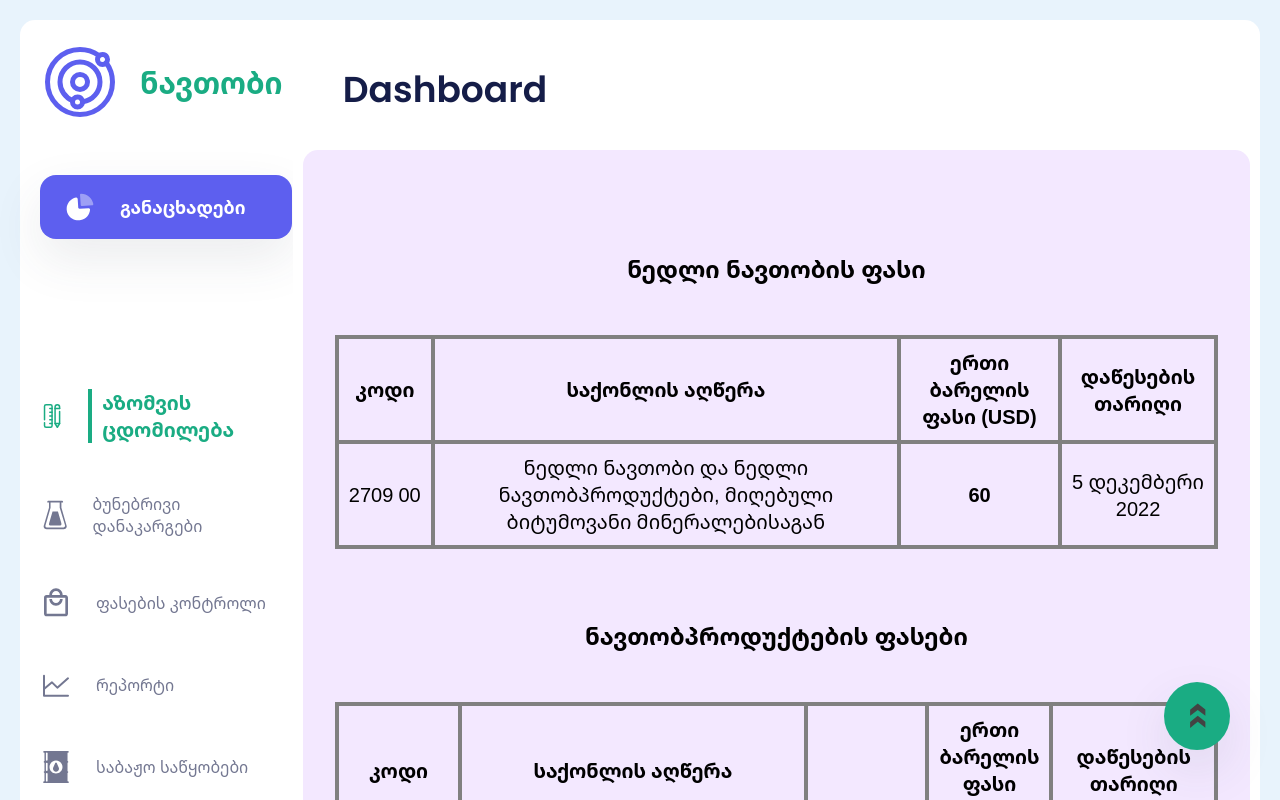
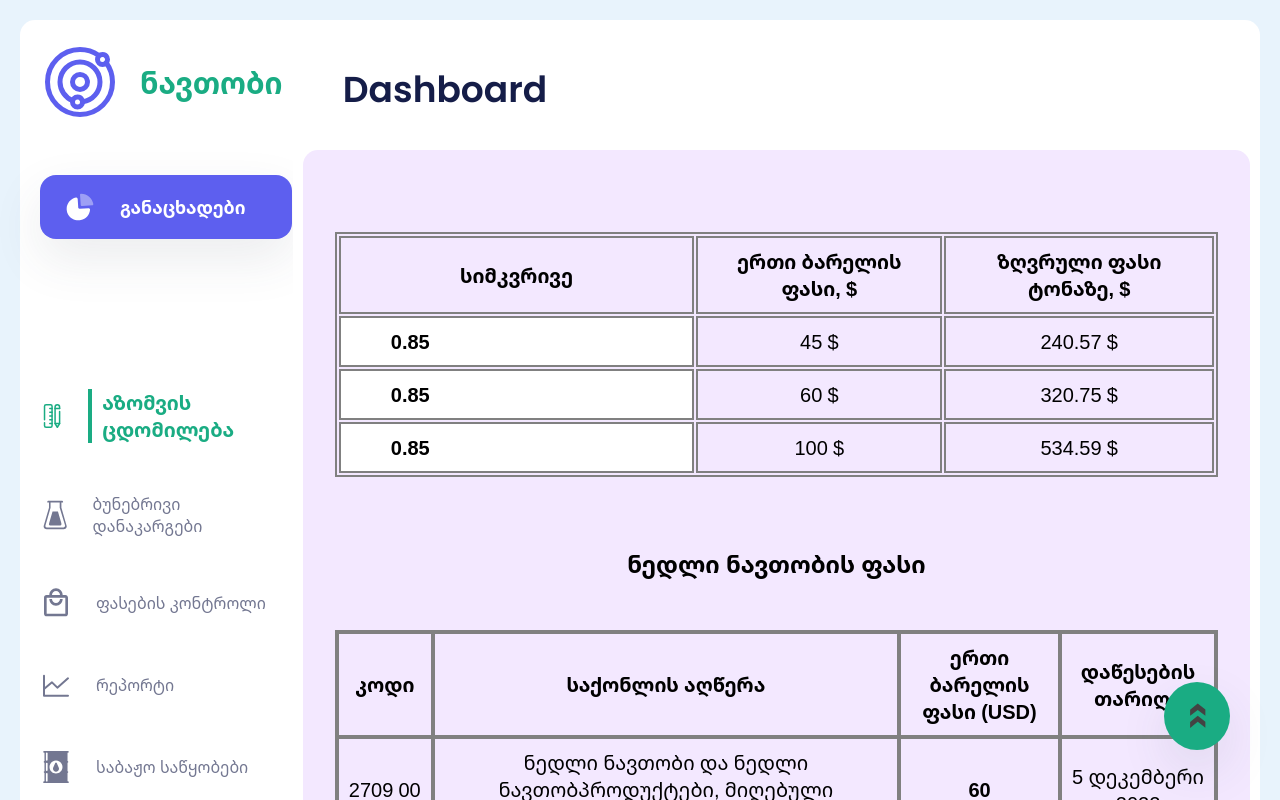
Before and after one commit to irakli85/Oil-Dashboard, a React (Vite) app: page /oilprice in a window 1280 px wide. Shown: the top 800 px of the page. Built offline with nearby package versions, Linux system fonts and the light colour scheme.

Commit message:
first commit

```diff
--- a/src/components/Measurment.jsx
+++ b/src/components/Measurment.jsx
@@ -157,7 +157,7 @@ const TdRes = styled.td`
   font-weight: 900;
 `
 
-const TdInp = styled.td`
+export const TdInp = styled.td`
   font-size: 2rem;
   border: solid 2px gray;
   text-align: center;
@@ -176,7 +176,7 @@ export const Tr = styled.tr`
   height:100%;
 `
 
-const Input = styled.input`
+export const Input = styled.input`
   font-size: 2rem;
   font-weight: 900;
   width: 100%;
--- a/src/components/OilPrice.jsx
+++ b/src/components/OilPrice.jsx
@@ -1,11 +1,13 @@
 import React from 'react'
 import { Container, H2,  Table, Tr,  Td } from './Measurment'
+import PriceCalc from './PriceCalc'
 
 
 const OilPrice = () => {
   return (
     <Container>
         <div>
+            <PriceCalc/>
          <H2>ნედლი ნავთობის ფასი</H2>
             <Table
                 width={240}
--- /dev/null
+++ b/src/components/PriceCalc.jsx
@@ -0,0 +1,69 @@
+import React, { useState } from 'react'
+import styled from 'styled-components'
+import { Container, Table, Tr, Th, Td, Input, TdInp } from './Measurment'
+
+const PriceCalc = () => {
+    const [density1, setDensity1]=useState(0.85)
+    const [density2, setDensity2]=useState(0.85)
+    const [density3, setDensity3]=useState(0.85)
+
+    let calculation1 = ((density1*1000) / 159)*45
+    let calculation2 = ((density2*1000) / 159)*60
+    let calculation3 = ((density3*1000) / 159)*100
+
+  return (
+    <Container>
+        <Table>
+          <Tr>
+            <Th>სიმკვრივე</Th>
+            <Th>ერთი ბარელის ფასი, $</Th>
+            <Th>ზღვრული ფასი ტონაზე, $</Th>
+          </Tr>
+          <Tr>
+            <TdInp>
+                <Input type="number" onChange={(e) => setDensity1(e.target.value) } value={density1}/>
+            </TdInp>
+            <Td>45 $</Td>
+            <Td>{calculation1.toFixed(2) + ' $'}</Td>
+          </Tr>
+
+          <Tr>
+            <TdInp>
+                <Input type="number" onChange={(e) => setDensity2(e.target.value) } value={density2}/>
+            </TdInp>
+            <Td>60 $</Td>
+            <Td>{calculation2.toFixed(2) + ' $'}</Td>
+          </Tr>
+
+          <Tr>
+            <TdInp>
+                <Input type="number" onChange={(e) => setDensity3(e.target.value) } value={density3}/>
+            </TdInp>
+            <Td>100 $</Td>
+            <Td>{calculation3.toFixed(2) + ' $'}</Td>
+          </Tr>
+        </Table>
+    </Container>
+  )
+}
+
+const PriceDiv = styled.div`
+    display: flex
+`
+
+const PriceInp = styled.input`
+    font-size: 1.6rem;
+    padding: 5px;
+`
+
+const PriceStrong = styled.strong`
+    font-size: 1.6rem;
+    padding: 5px;
+`
+
+const PriceP = styled.p`
+    font-size: 1.6rem;
+    padding: 5px;
+`
+
+export default PriceCalc
```
